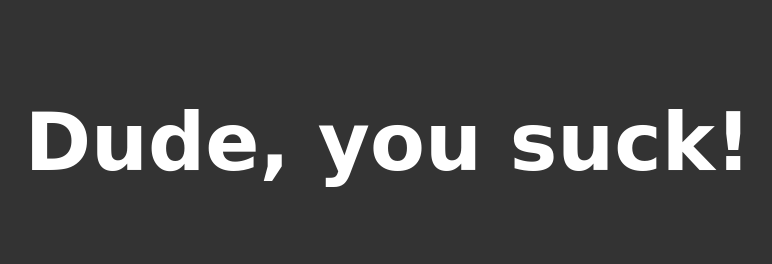
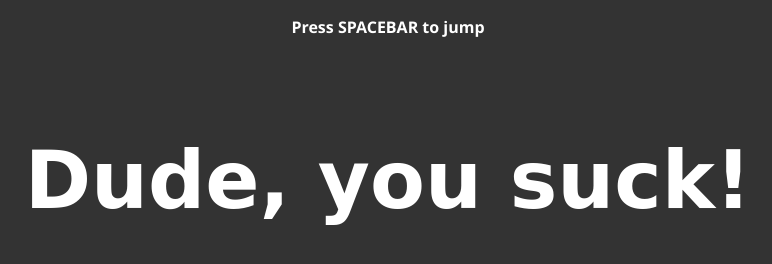
Before and after one commit to KaleKemosabe/game-dev-project, a plain HTML site: page index.html in a window 1280 px wide. Shown: the whole page, without its empty margins (252-1024 px from the left). Drawn offline with Linux system fonts and the light colour scheme; a web font is replaced by a local one.

Commit message:
headline added

```diff
--- a/index.html
+++ b/index.html
@@ -3,11 +3,12 @@
 <head>
     <meta charset="UTF-8">
     <meta name="viewport" content="width=device-width, initial-scale=1.0">
-    <title>T-REX GAME</title>
+    <title>The most complicated game ever</title>
     <link rel="stylesheet" href="style.css">
     <link href="https://fonts.googleapis.com/css2?family=Henny+Penny&display=swap" rel="stylesheet">
 </head>
 <body>
+    <h1>Press SPACEBAR to jump</h1>
     <h2 id="alert"></h2>
     <div class="grid">
         <div class="dude">
--- a/style.css
+++ b/style.css
@@ -1,6 +1,13 @@
 body {
     background-color: #333333;
     font-family: 'Segoe UI', Tahoma, Geneva, Verdana, sans-serif;
+}
+
+h1 {
+    font-size: 1rem;
+    margin: 1rem;
+    text-align: center;
+    color: #ffffff;
 }
 
 h2 {
```
